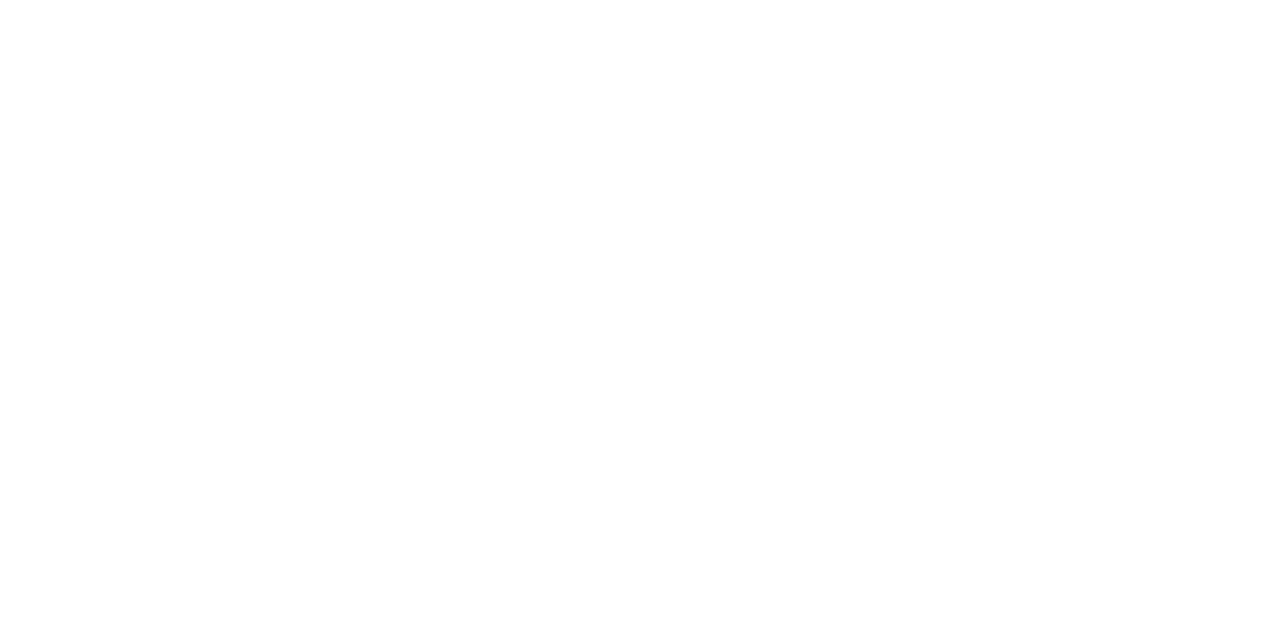
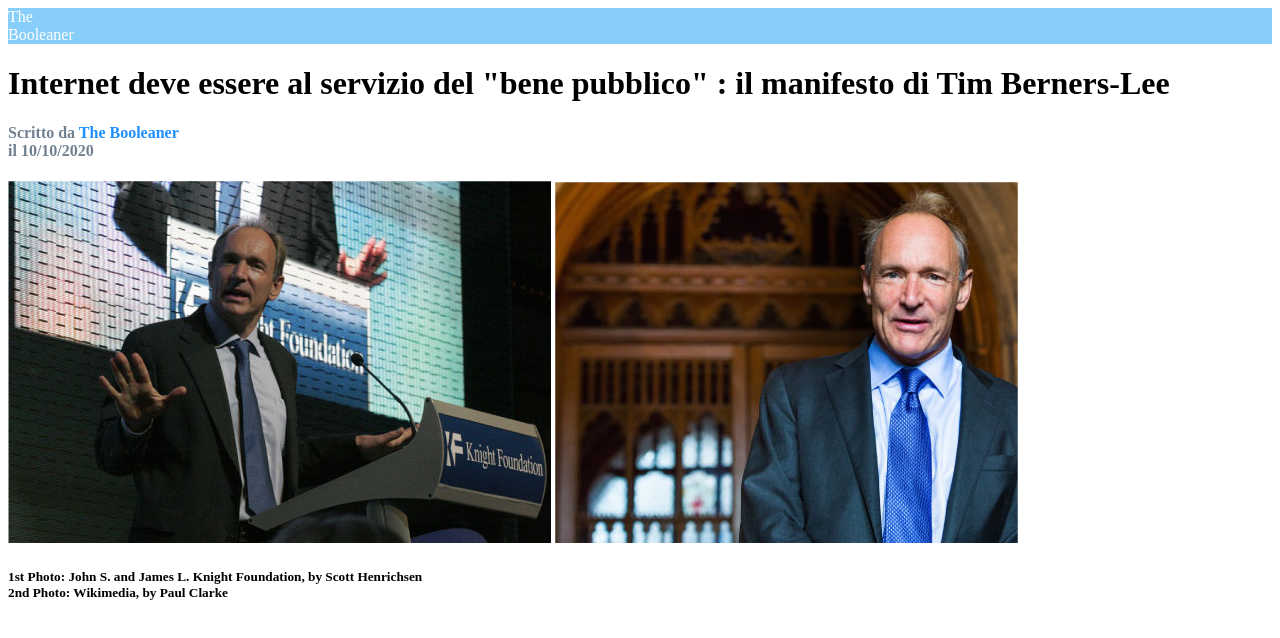
Before and after one commit to Andreacolaci99/html-css-booleaner, a plain HTML site: page index.html in a window 1280 px wide. Drawn offline with Linux system fonts and the light colour scheme.

Commit message:
feat : add text and img

```diff
--- a/css/style.css
+++ b/css/style.css
@@ -0,0 +1,18 @@
+header {
+      color:white ;
+      background-color: lightskyblue;
+}
+
+
+#scrittoda {
+    color: slategray;
+}
+
+span {
+    color: dodgerblue;
+}
+
+
+#data {
+    color: slategray;
+}
--- a/index.html
+++ b/index.html
@@ -8,7 +8,13 @@
 </head>
 <body>
     <main>
-
+         <header>The <br> Booleaner</header>
+         <h1><strong>Internet deve essere al servizio del "bene pubblico" : il manifesto di Tim Berners-Lee</strong></h1>
+         <h4 id="scrittoda">Scritto da <span>The Booleaner</span> <br> il 10/10/2020</h4>
+         <img src="./img/tim-1.jpg" alt="">
+         <img src="./img/tim-2.jpg" alt="">
+         <h5>1st Photo: John S. and James L. Knight Foundation, by Scott Henrichsen <br>
+            2nd Photo: Wikimedia, by Paul Clarke </h5>
     </main>
 </body>
 </html>
```
Also changed, not shown: img/logo.svg (added), img/pattern.png (added), img/tim-1.jpg (added), img/tim-2.jpg (added).
